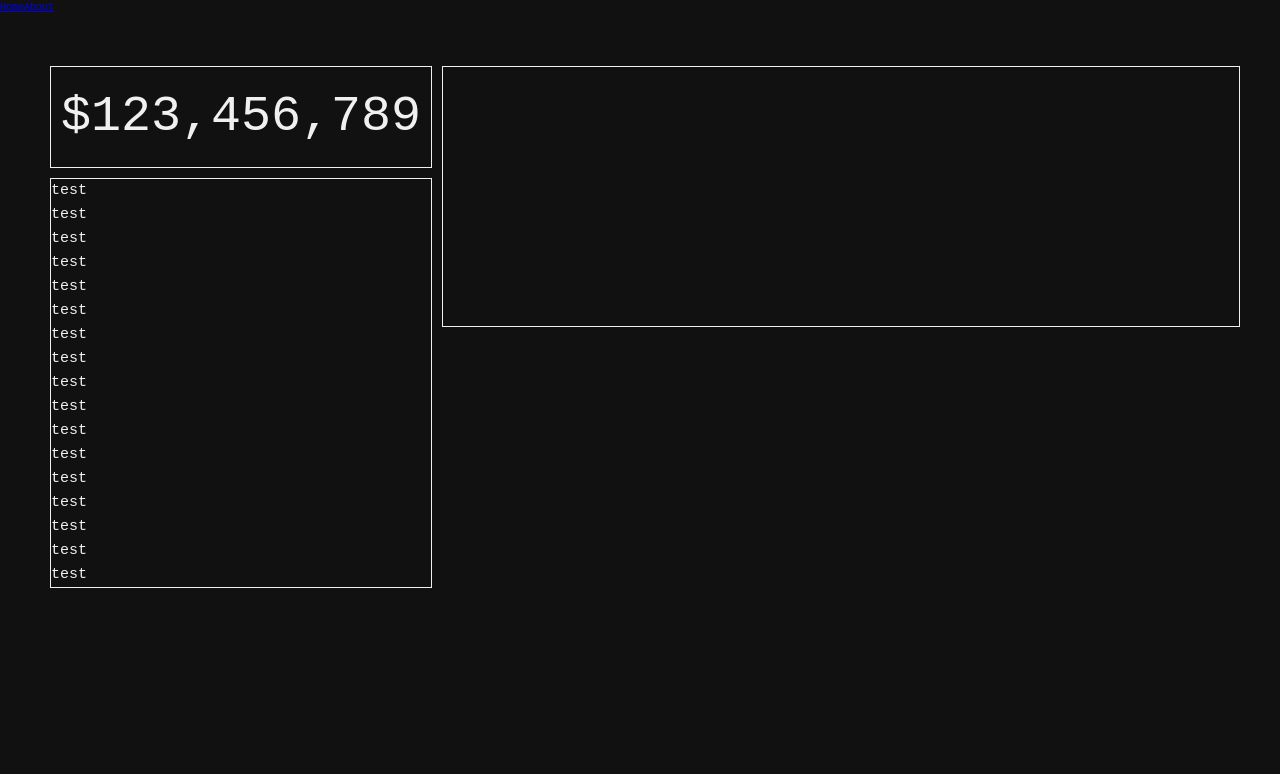
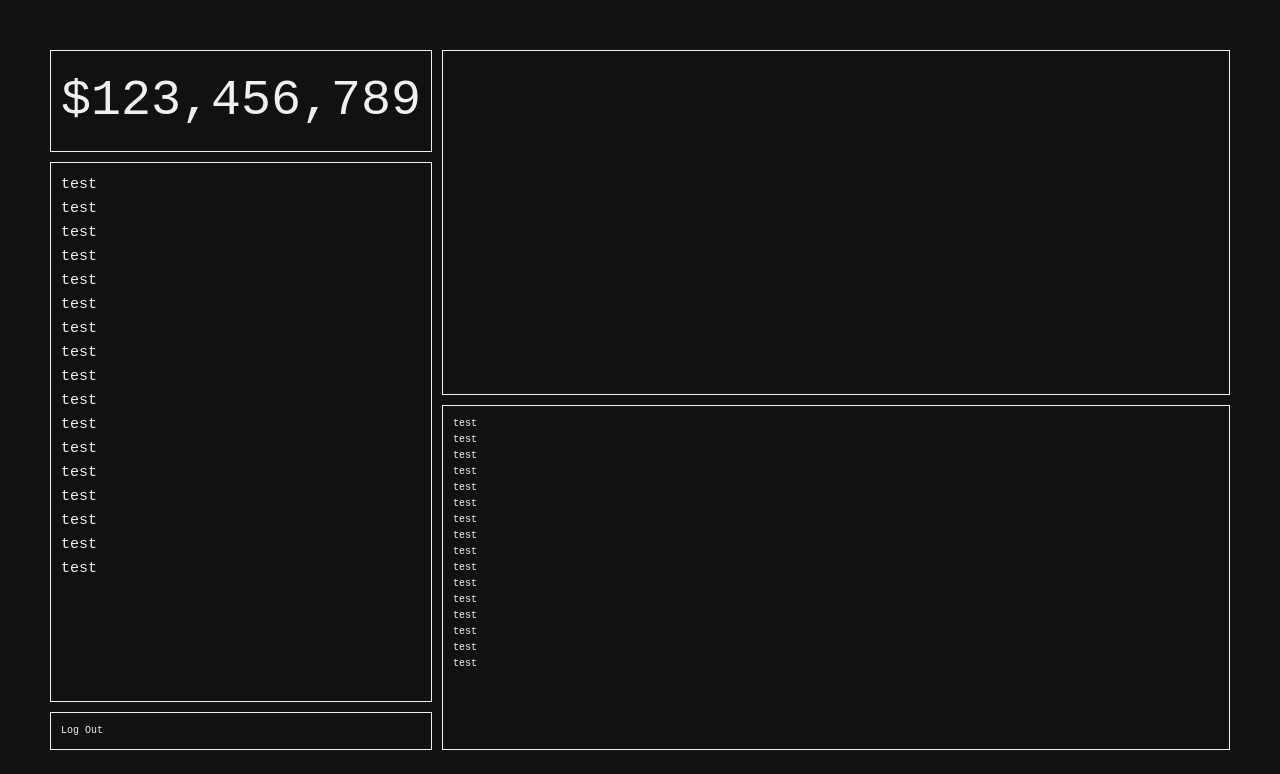
Before and after one commit to GuardianInferno/summer-stem, a Vue app in the folder frontend/: page / in a window 1280 px wide. Shown: the top 774 px of the page. Built offline with nearby package versions, Linux system fonts and the light colour scheme.

Commit message:
added grids

```diff
--- a/frontend/src/App.vue
+++ b/frontend/src/App.vue
@@ -3,15 +3,6 @@ import { RouterLink, RouterView } from 'vue-router'
 </script>
 
 <template>
-  <header>
-    <div class="wrapper">
-      <nav>
-        <RouterLink to="/">Home</RouterLink>
-        <RouterLink to="/about">About</RouterLink>
-      </nav>
-    </div>
-  </header>
-
   <RouterView />
 </template>
 
--- a/frontend/src/assets/scss/_mixins.scss
+++ b/frontend/src/assets/scss/_mixins.scss
@@ -1,3 +1,4 @@
 @mixin border {
   border: 1px solid $foreground;
+  padding: 1rem;
 }
--- a/frontend/src/components/MoneyCounter.vue
+++ b/frontend/src/components/MoneyCounter.vue
@@ -7,8 +7,6 @@
 <style lang="scss" scoped>
 .money-box {
   @include border;
-  padding: 1rem;
-  margin-bottom: 1rem;
   .money-count {
     font-size: 5rem;
   }
--- /dev/null
+++ b/frontend/src/components/StockList.vue
@@ -0,0 +1,26 @@
+<template>
+<div class="stock-list">
+  <p>test</p>
+  <p>test</p>
+  <p>test</p>
+  <p>test</p>
+  <p>test</p>
+  <p>test</p>
+  <p>test</p>
+  <p>test</p>
+  <p>test</p>
+  <p>test</p>
+  <p>test</p>
+  <p>test</p>
+  <p>test</p>
+  <p>test</p>
+  <p>test</p>
+  <p>test</p>
+</div>
+</template>
+
+<style scoped lang="scss">
+.stock-list {
+  @include border;
+}
+</style>
--- a/frontend/src/components/StockViewer.vue
+++ b/frontend/src/components/StockViewer.vue
@@ -6,7 +6,5 @@
 .stock-viewer {
   @include border;
   width: 100%;
-  height: 50%;
-  margin-left: 1rem;
 }
 </style>
--- /dev/null
+++ b/frontend/src/components/UserSettings.vue
@@ -0,0 +1,11 @@
+<template>
+  <div class="settings">
+    Log Out
+  </div>
+</template>
+
+<style lang="scss" scoped>
+.settings {
+  @include border;
+}
+</style>
--- a/frontend/src/views/HomeView.vue
+++ b/frontend/src/views/HomeView.vue
@@ -2,6 +2,8 @@
 import MoneyCounter from '../components/MoneyCounter.vue';
 import StockViewer from '../components/StockViewer.vue';
 import UserInfo from '../components/UserInfo.vue';
+import StockList from '../components/StockList.vue';
+import UserSettings from '../components/UserSettings.vue';
 </script>
 
 <template>
@@ -9,9 +11,11 @@ import UserInfo from '../components/UserInfo.vue';
     <div class="left">
       <MoneyCounter/>
       <UserInfo/>
+      <UserSettings/>
     </div>
     <div class="right">
       <StockViewer/>
+      <StockList/>
     </div>
   </main>
 </template>
@@ -20,8 +24,19 @@ import UserInfo from '../components/UserInfo.vue';
 main {
   padding: 5rem;
   display: flex;
+  height: 100vh;
+  gap: 1rem;
+  .left {
+    display: grid;
+    grid-template-rows: 0fr 1fr 0fr;
+    grid-row-gap: 1rem;
+  }
   .right {
     width: 100%;
+    display: grid;
+    grid-template-rows: 1fr 1fr;
+    grid-column-gap: 1rem;
+    grid-row-gap: 1rem;
   }
 }
 </style>
```
